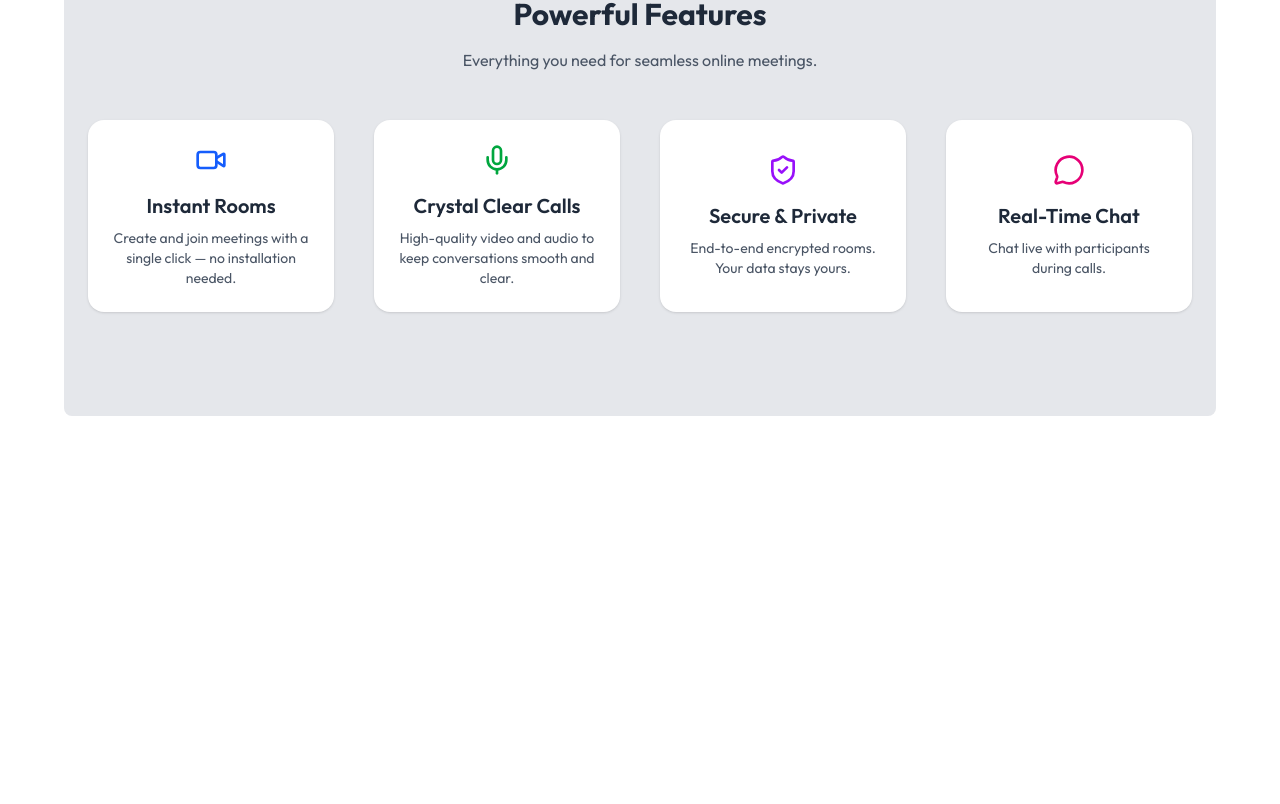
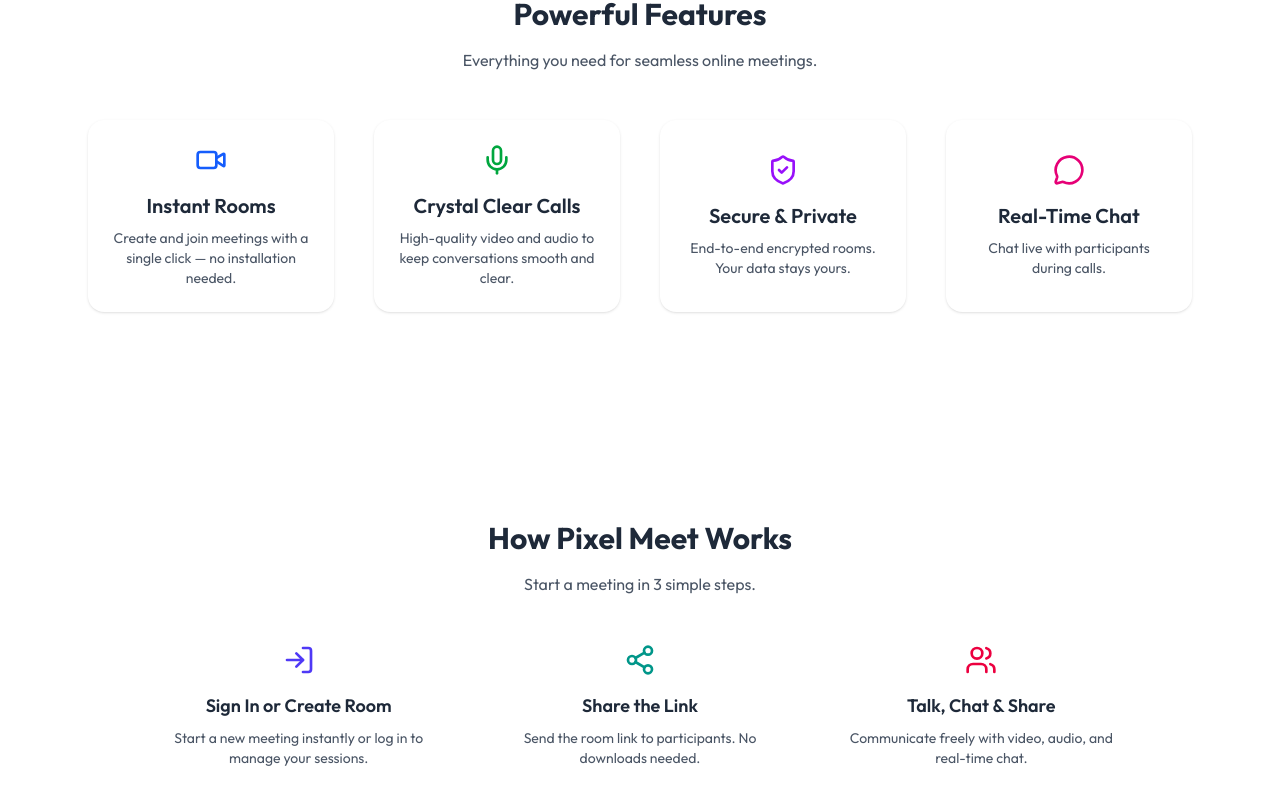
Before and after one commit to Likhil022/Pixel-Meet, a React (Vite) app: page / in a window 1280 px wide. Shown: the part 676-1480 px from the top of the page. Before the commit the page ends 1132 px from the top, so only its background shows below. Built offline with nearby package versions, Linux system fonts and the light colour scheme; no server answers.

Commit message:
Added How it Works in Landing Page

```diff
--- a/src/Components/user/Features.tsx
+++ b/src/Components/user/Features.tsx
@@ -28,7 +28,7 @@
 
 export default function Features() {
   return (
-    <section className="py-16 my-10 bg-gray-200 rounded-[0.5rem] w-full ">
+    <section className="py-16 my-10 bg-white rounded-[0.5rem] w-full ">
       <div className="max-w-6xl mx-auto px-6 pb-10 text-center">
         <h2 className="text-3xl font-bold text-gray-800 mb-4">
           Powerful Features
--- /dev/null
+++ b/src/Components/user/HowItWorks.tsx
@@ -0,0 +1,48 @@
+// src/components/HowItWorks.jsx
+import { LogIn, Share2, Users } from "lucide-react";
+
+const steps = [
+  {
+    title: "Sign In or Create Room",
+    description:
+      "Start a new meeting instantly or log in to manage your sessions.",
+    icon: <LogIn className="w-8 h-8 text-indigo-600" />,
+  },
+  {
+    title: "Share the Link",
+    description: "Send the room link to participants. No downloads needed.",
+    icon: <Share2 className="w-8 h-8 text-teal-600" />,
+  },
+  {
+    title: "Talk, Chat & Share",
+    description: "Communicate freely with video, audio, and real-time chat.",
+    icon: <Users className="w-8 h-8 text-rose-600" />,
+  },
+];
+
+export default function HowItWorks() {
+  return (
+    <section className="py-16 bg-white">
+      <div className="max-w-5xl mx-auto px-6 text-center">
+        <h2 className="text-3xl font-bold text-gray-800 mb-4">
+          How Pixel Meet Works
+        </h2>
+        <p className="text-gray-600 mb-12">
+          Start a meeting in 3 simple steps.
+        </p>
+
+        <div className="grid gap-12 sm:grid-cols-3">
+          {steps.map((step, index) => (
+            <div key={index} className="flex flex-col items-center text-center">
+              <div className="mb-4">{step.icon}</div>
+              <h3 className="text-lg font-semibold text-gray-800 mb-2">
+                {step.title}
+              </h3>
+              <p className="text-gray-600 text-sm">{step.description}</p>
+            </div>
+          ))}
+        </div>
+      </div>
+    </section>
+  );
+}
--- a/src/Pages/Home.tsx
+++ b/src/Pages/Home.tsx
@@ -1,5 +1,6 @@
 import { Button } from "@/Components/ui/button";
 import Features from "@/Components/user/Features";
+import HowItWorks from "@/Components/user/HowItWorks";
 import { SignedOut, SignInButton, SignedIn } from "@clerk/clerk-react";
 import { Link } from "react-router-dom";
 const Home = () => {
@@ -43,6 +44,9 @@
       <section>
         <Features />
       </section>
+      <section>
+        <HowItWorks />
+      </section>
     </div>
   );
 };
```
